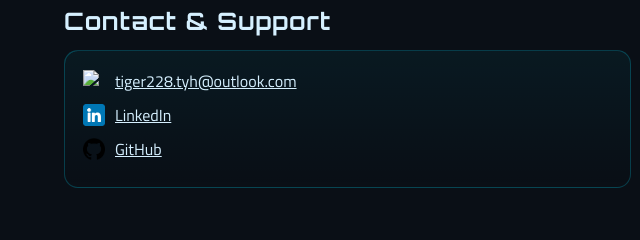
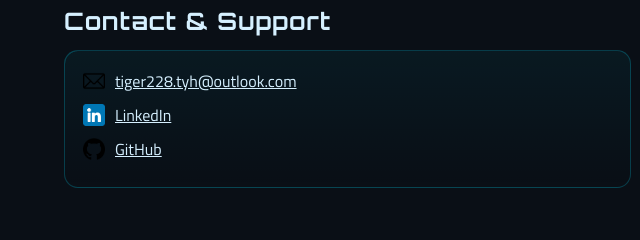
Before and after one commit to tylertam228/tylertam228.github.io, a plain HTML site: page home.html in a window 1280 px wide. Shown: the part 3564-3804 px from the top of the page, 0-640 px from the left. Drawn offline with nearby package versions, Linux system fonts and the light colour scheme.

Commit message:
Update home.html

```diff
--- a/home.html
+++ b/home.html
@@ -333,7 +333,7 @@
             <div class="grid two">
                 <div class="card contact-card">
                     <div class="contact-row">
-                        <img src="image/icon/Email.jpg" alt="Email" />
+                        <img src="image/icon/Email.png" alt="Email" />
                         <a href="mailto:tiger228.tyh@outlook.com">tiger228.tyh@outlook.com</a>
                     </div>
                     <div class="contact-row">
```
